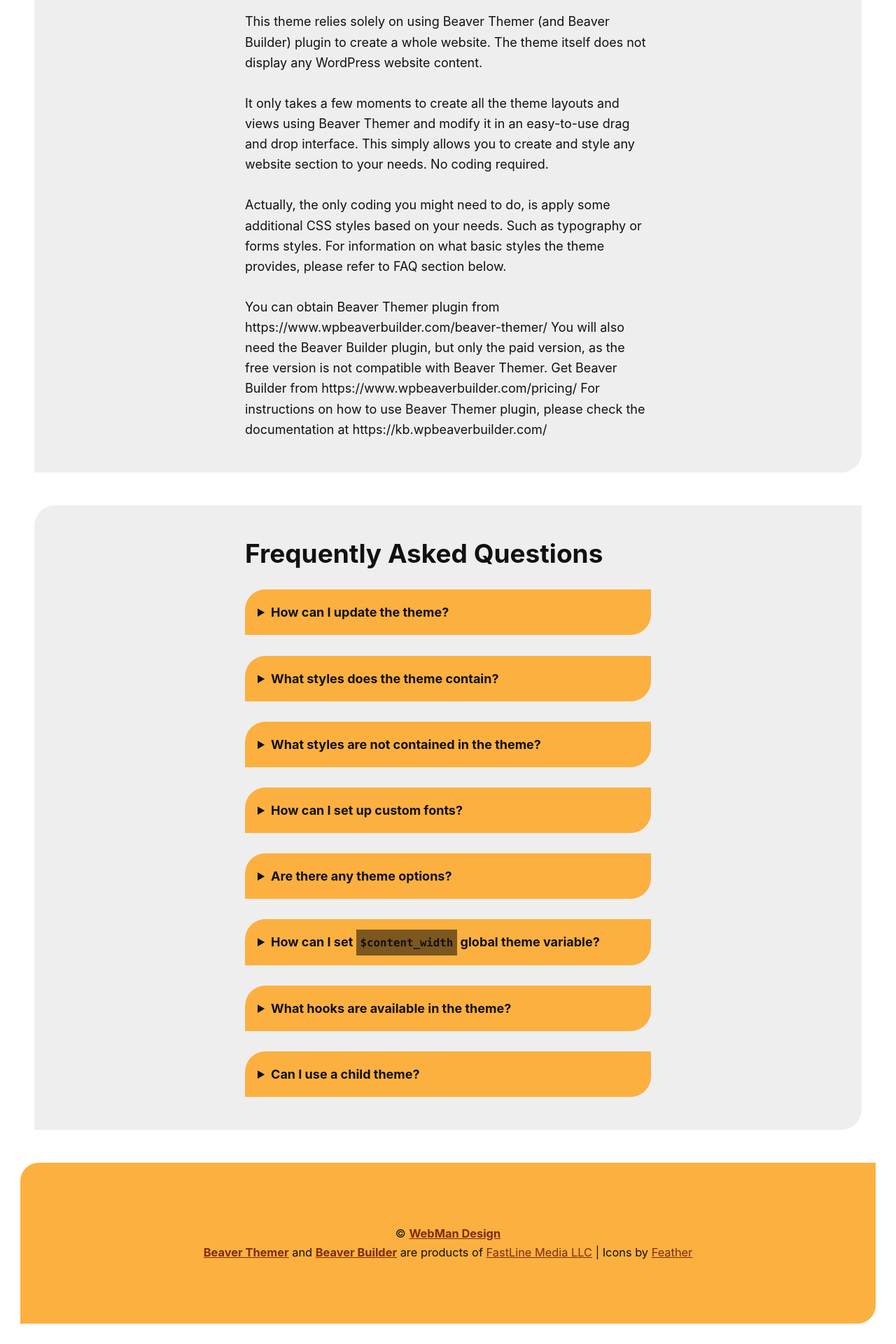
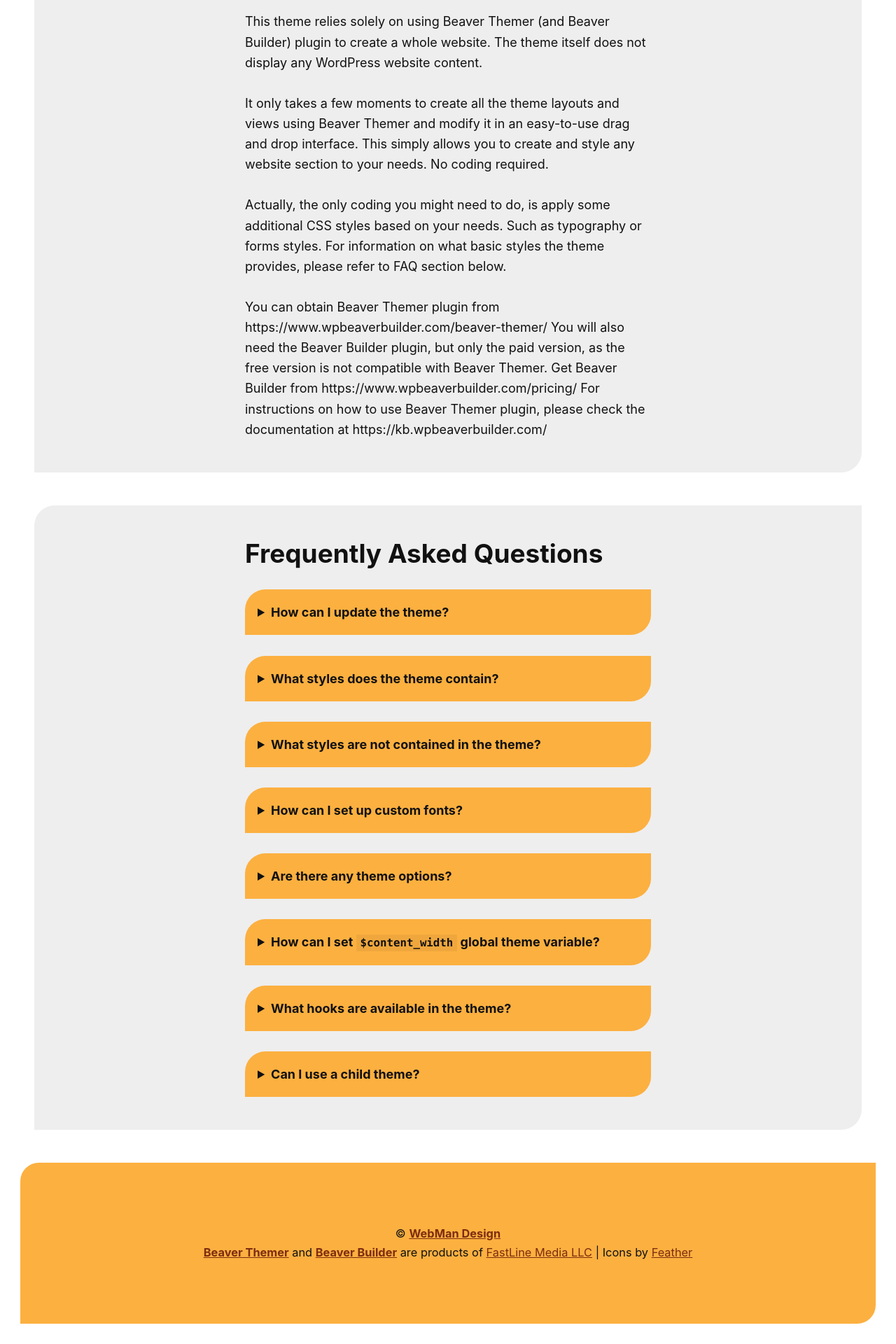
Before and after one commit to webmandesign/playground-for-beaver-themer, a Jekyll site: the page built from index.md, in a window 1280 px wide. Shown: the part 1429-3349 px from the top of the page at 70% size. Built offline with Jekyll 4.4.1, drawn with Linux system fonts in a browser that asks for light colours.

Commit message:
* Fixing styles

```diff
--- a/_sass/base/__elements.scss
+++ b/_sass/base/__elements.scss
@@ -33,9 +33,9 @@
 }
 
 code {
-	padding: ( 1 / .875 / 2 +em ) .382em;
+	padding: ( ( 1 / .875 - .875 ) / 2 +em ) .382em;
 	font-size: .875em;
-	background: rgba( #000,.5 );
+	background: rgba( #000, .05 );
 }
 
 table {
```
